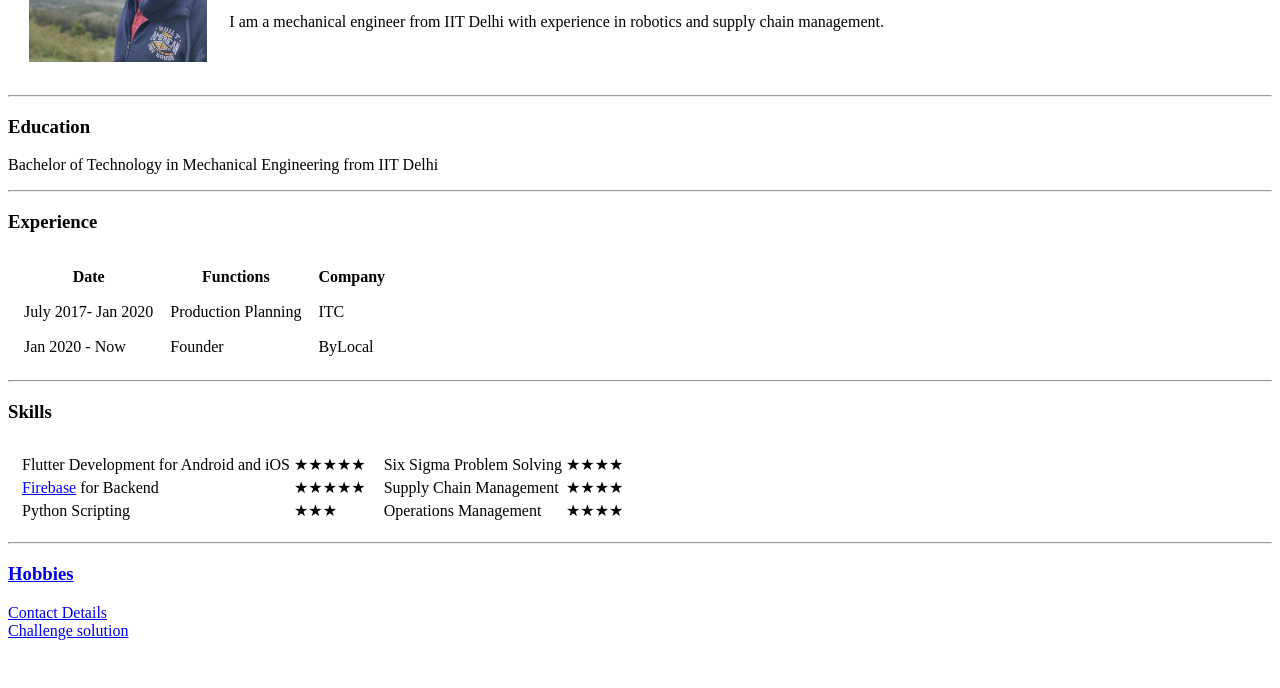
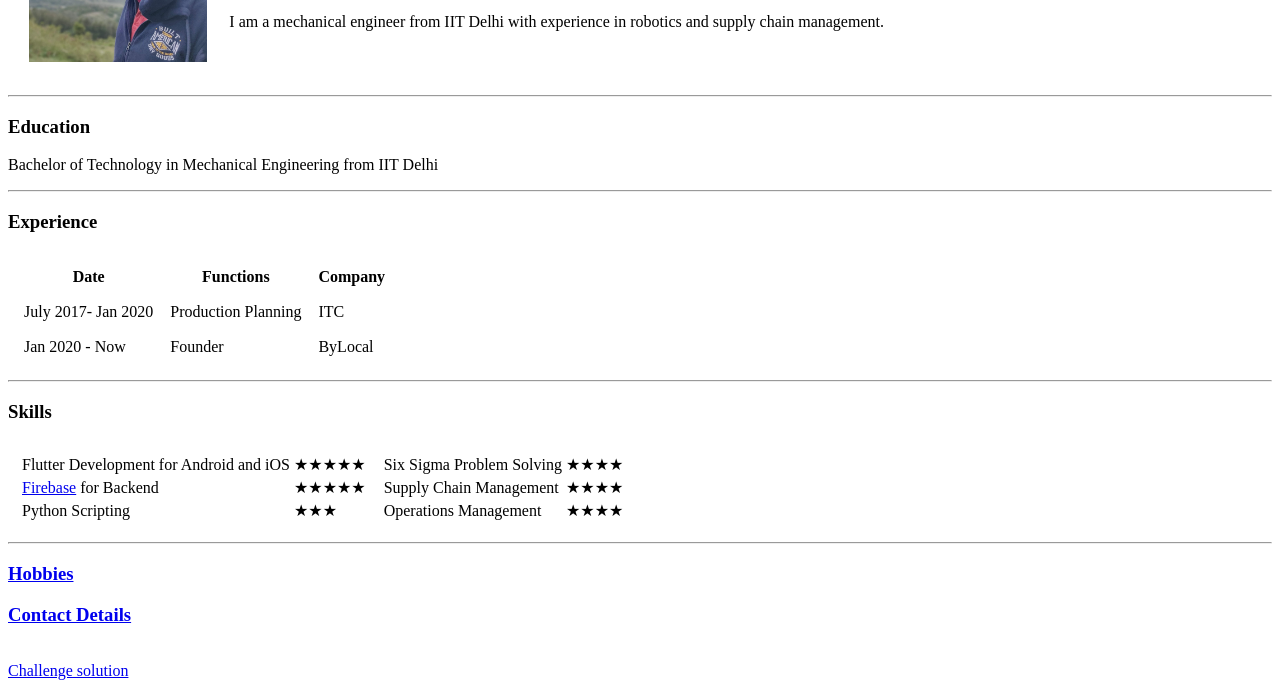
Before and after one commit to saurabhsinhabylocal/cv, a plain HTML site: page index.html in a window 1280 px wide. Shown: the part 167-855 px from the top of the page. Before the commit the page ends 815 px from the top, so only its background shows below. Drawn offline with Linux system fonts and the light colour scheme.

Commit message:
Contact page had to be a linked via a h3

```diff
--- a/index.html
+++ b/index.html
@@ -108,7 +108,7 @@
     <hr>
     <h3><a href="skills.html">Hobbies</a></h3>
 
-    <a href="contact.html">Contact Details</a>
+    <h3><a href="contact.html">Contact Details</a></h3>
     <br>
     <a href="challenge.html">Challenge solution</a>
   </body>
```
